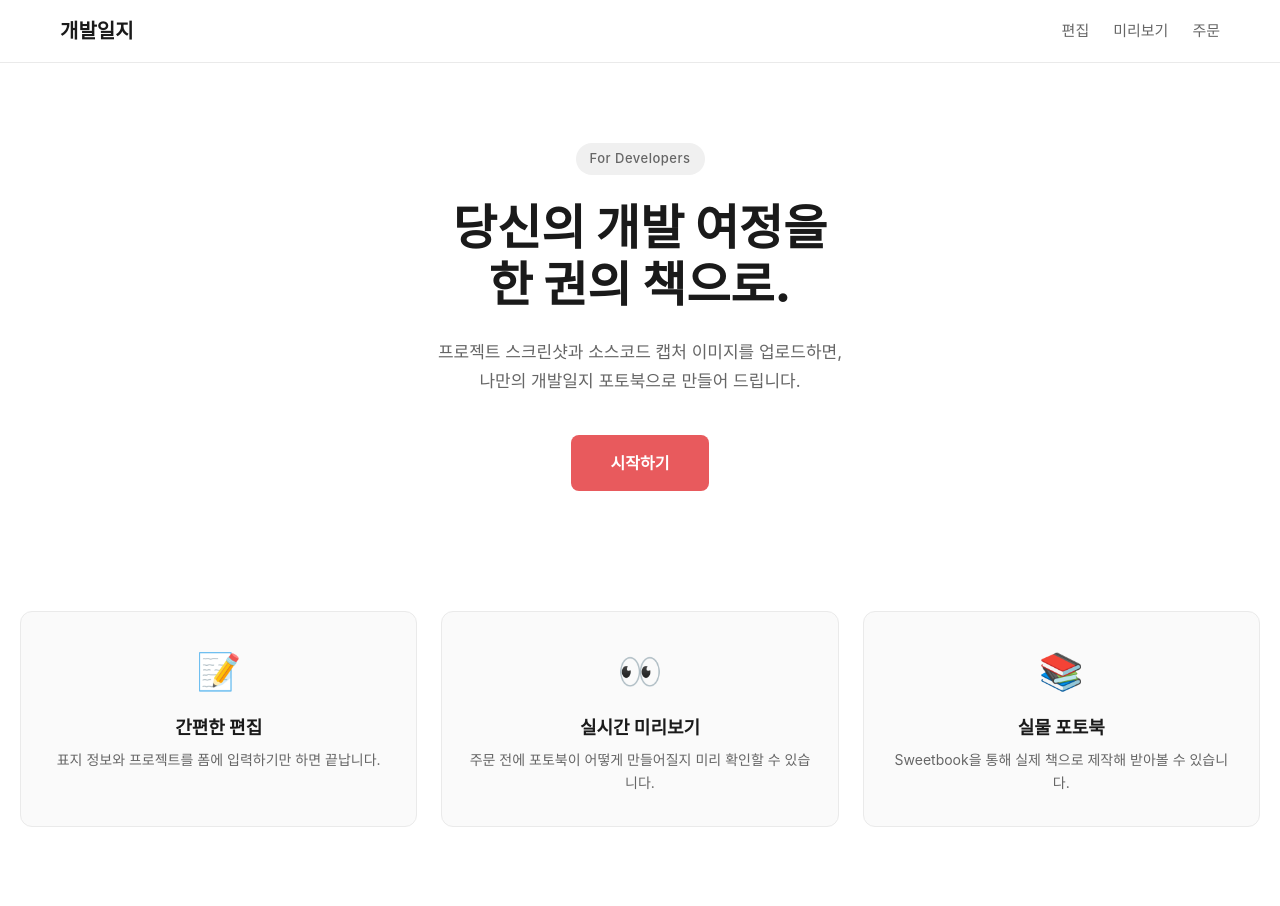
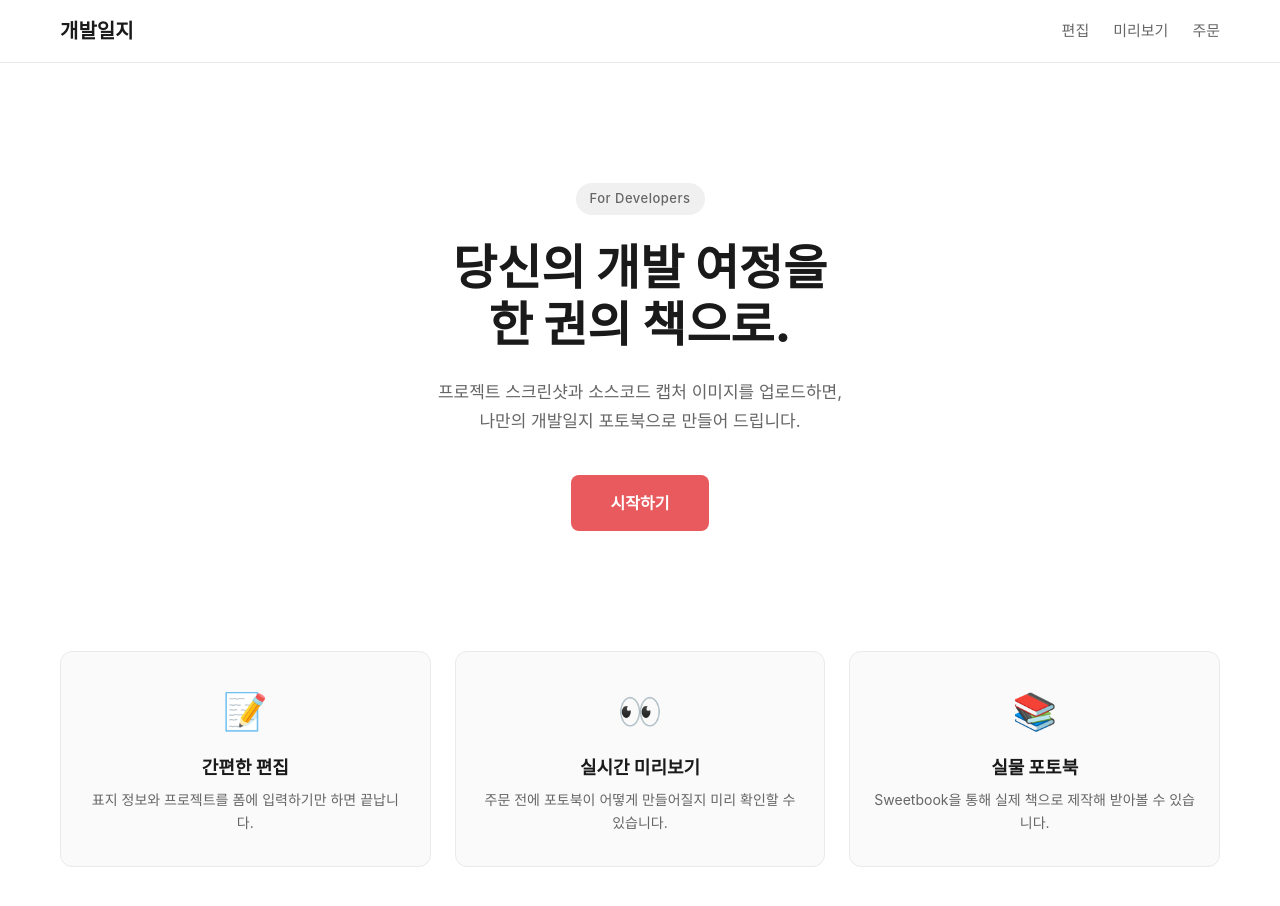
Before and after one commit to steepheno/My_Development_Log, a React (Vite) app in the folder frontend/: page / in a window 1280 px wide. Shown: the top 906 px of the page. Before the commit the page ends 867 px from the top, so only its background shows below. Built offline with nearby package versions, Linux system fonts and the light colour scheme; a web font is replaced by a local one.

Commit message:
design: 페이지 너비 설정
- 너비 지정 후 가운데 정렬 설정

```diff
--- a/frontend/src/pages/IndexPage.module.scss
+++ b/frontend/src/pages/IndexPage.module.scss
@@ -4,6 +4,10 @@
   display: flex;
   flex-direction: column;
   gap: 80px;
+  max-width: 1200px;  // 페이지 자체 너비 설정
+  width: 100%;
+  margin: 0 auto;
+  padding: 40px 20px;
 }
 
 .hero {
@@ -11,7 +15,7 @@
   flex-direction: column;
   align-items: center;
   text-align: center;
-  padding: 80px 20px 40px;
+  padding: 80px 0 40px;  // 좌우 padding은 .home에서 처리
 }
 
 .badge {
@@ -63,7 +67,7 @@
   display: grid;
   grid-template-columns: repeat(3, 1fr);
   gap: 24px;
-  padding: 0 20px 40px;
+  padding: 0 0 40px;  // 좌우 padding은 .home에서 처리
 
   @media (max-width: 768px) {
     grid-template-columns: 1fr;
```
